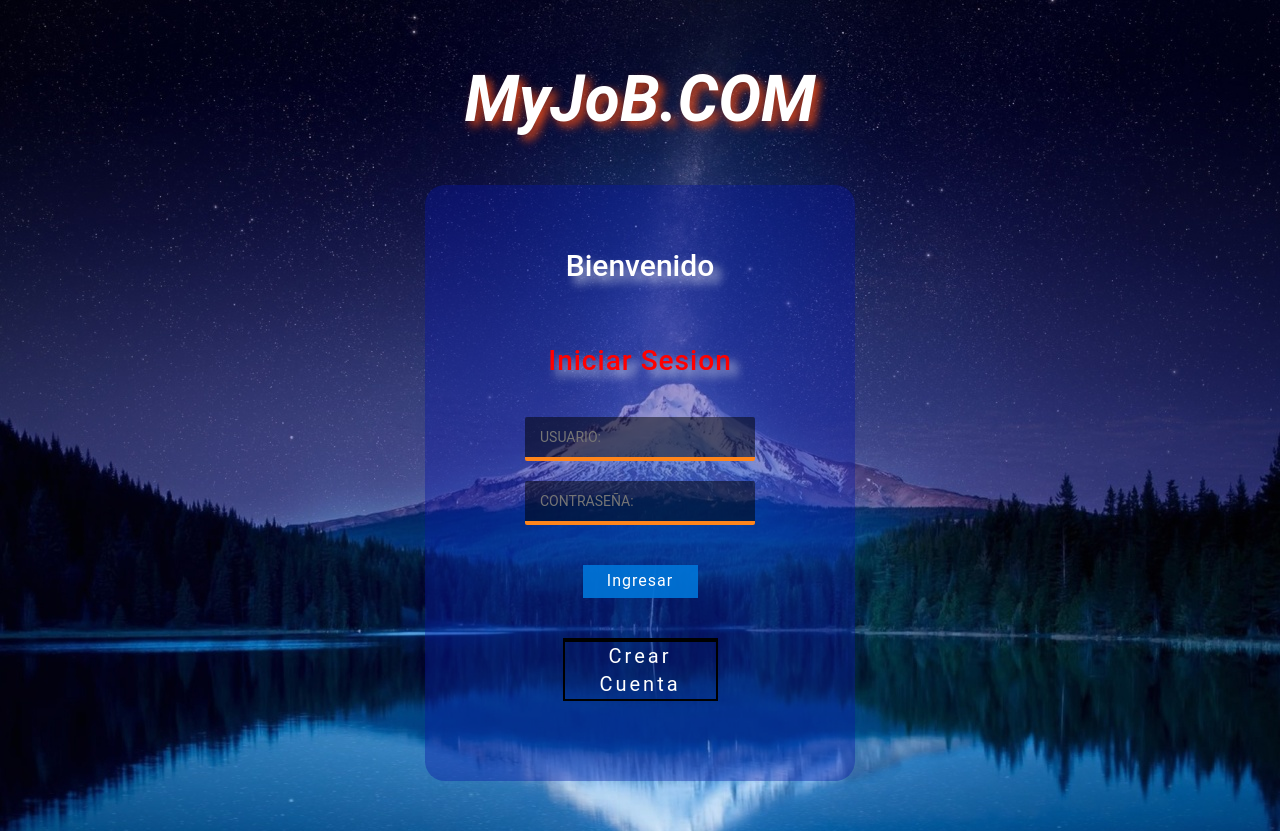
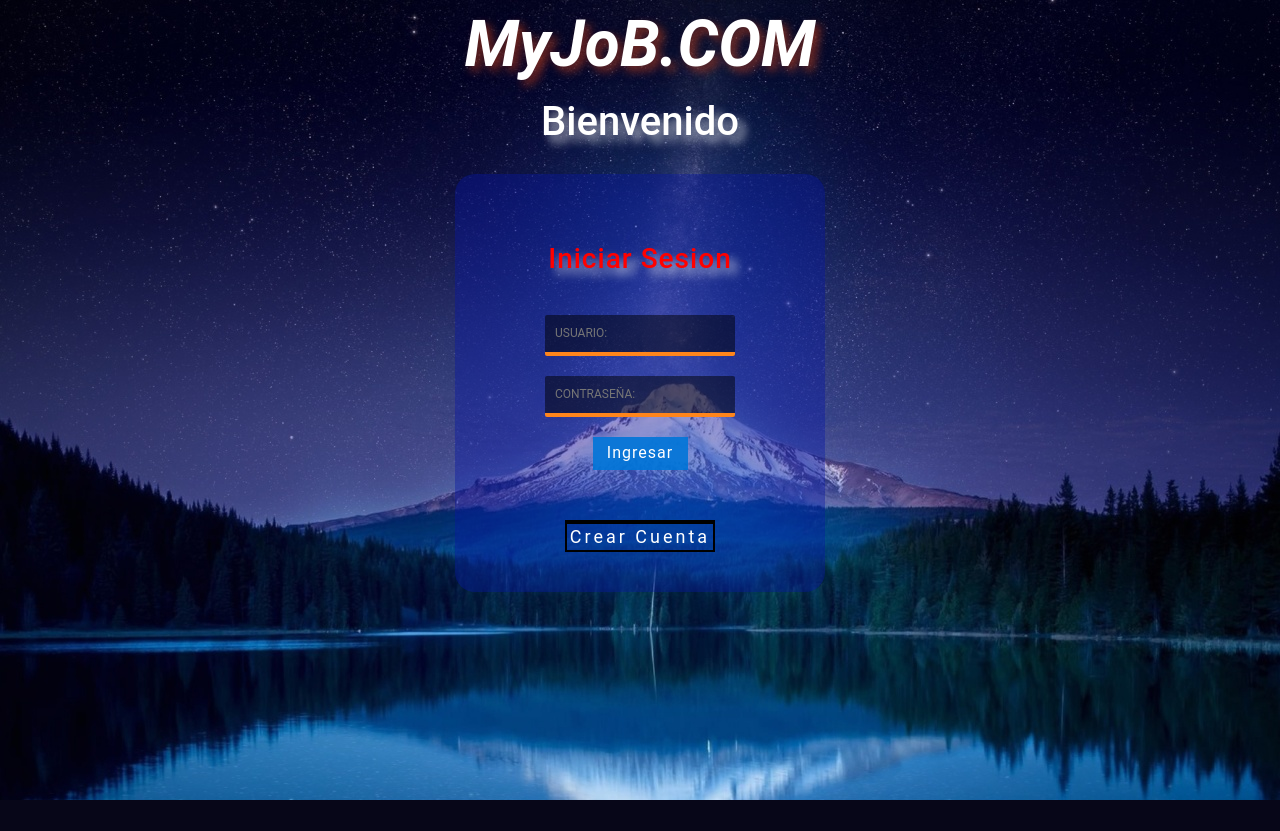
Before and after one commit to tirandoCodigoF/myjob, a PHP site: page / in a window 1280 px wide. After the commit the page ends 800 px from the top, so only its background shows below. Run offline with PHP 8.4, Linux system fonts and the light colour scheme; some libraries are stand-ins or nearby versions.

Commit message:
detalles 3 estilos del modulo 2 categorias

```diff
--- a/modelo/datouser.php
+++ b/modelo/datouser.php
@@ -31,7 +31,7 @@ function validar($usuario,$pass){
 
 	mysqli_select_db($conect,"loginorientado");
 
-	$sql= "SELECT * FROM usuarios WHERE usuario='".$usuarios->usuario."' add password='".MD5($usuarios)->password."'";
+	$sql= "SELECT * FROM usuarios WHERE usuario='".$usuarios->usuario."' add password='".MD5($usuarios->password)."'";
 	$consulta = mysqli_query($conect,$sql);
 	$fila = mysqli_fetch_array($consulta);
 	if ($fila > 0) {
--- a/vista/css/estilos1.css
+++ b/vista/css/estilos1.css
@@ -77,9 +77,9 @@ margin:0.80em;
 h1 {
    color:white ;
     /*color: rgba(2, 12, 0 , 0.);*/
-    margin: 0.70em auto;
+    margin: 0.15em auto;
     text-align: center;
-    text-shadow: 5px 5px 10px rgba(237, 75, 23 , 0.9);
+    text-shadow: 5px 5px 10px rgba(237, 75, 23 , 0.5);
     font-size: 8vh;
 
 }
@@ -94,9 +94,9 @@ h2{
 h3{
 
     color:#fff;
-    margin:0.80em;
+    margin:0.50em;
     text-shadow: 7px 7px 10px rgba(255, 255, 255, 0.7);
-    font-size: 30px;
+    font-size: 40px;
 }
 
 h5{
@@ -113,10 +113,10 @@ h5{
 
     background-color:rgba(9, 23, 165, 0.4);
     /*background-color:rgba(237, 233, 240 ,0.5);*/
-
-    max-width: 430px;
+ max-width: 370px;
+ /*text-align: center;*/
     width: 100%;
-    margin: 50px auto;
+    margin: 30px auto;
     border-radius: 20px;
     color: #fff;
     position: relative;
@@ -126,8 +126,8 @@ h5{
 .contenedor-form .toggle {
     /*color: red;*/
     position: center;
-    width: 50%;
-    font-size: 20px;
+    width: 60%;
+    font-size: 18px;
     text-align: center;
     border-top: 4px solid black;
     border-bottom: 2px solid black;
@@ -175,7 +175,7 @@ h5{
     outline: none;
     display: block;
     width: 100%;
-    padding: 10px 15px;
+    padding: 10px 10px;
     /*margin: 0 0 10px 0;*/
     background: rgba(0,0,0,.5);
     color: #fff;
@@ -184,7 +184,7 @@ h5{
     border-bottom: 4px solid #ff851b;
     box-sizing: border-box;
     font-family: Roboto;
-    font-size: 14px;
+    font-size: 12px;
     font-weight:normal;
     transition: all .5s ease;
 }
@@ -232,7 +232,7 @@ background: #FF851B;
 
 .contenedor-form .formulario {
     display: none;
-    padding: 40px;
+    padding: 30px;
 }
 
 .contenedor-form .formulario:nth-child(2){
--- a/vista/index.php
+++ b/vista/index.php
@@ -13,29 +13,31 @@
 
 	<link rel="stylesheet" href="css/estilos1.css">
 
-<marquee  direction=right>
+<!-- <marquee  direction=right>
 	<a href="index.php"><img class="logo" title="Logo De La Empresa" src="img/logo/LOGO2.jpg"></a>
-	</marquee>
+	</marquee> -->
 	<title>login</title>
 </head>
 <body>
 <h1 align="center" title="Nombre De La Empresa"><b><i>MyJoB.COM</i></b></h1>
-
+<h3 align="center">Bienvenido</h3>
 <div class="contenedor-form" align="center">
 <form action="logueo.php" method="post">
-<h3 aling="center">Bienvenido</h3>
+
+ <div class="mensaje" id="resultado">	</div>
 <div class="formulario" align="center " role="form">
 <h2 aling="center">Iniciar Sesion</h2>
 <br>
 <br>
+
 <input type="text"  name="usuario" id="usuario" title="Ingresa tu Usuario" placeholder="USUARIO:" required /></br>
 <input type="password"   name="pass" id="pass" title="Ingresa tu Contraseña" placeholder="CONTRASEÑA:" required />
-<br><br>
+<br>
 <input type="submit" name="ingresar" id="ingresar" value="Ingresar">
 </form>
 <!-- </form> -->
  </div>
-
+<br>
 <div class="toggle" align="center">
  	<span>Crear Cuenta</span>
  </div>
@@ -46,14 +48,12 @@
  		<br>
  		<input type="password" name="pass1" id="pass1" placeholder="CONTRASEÑA: " title="Ingresa Tu Contraseña" required="">
  		<br>
- 		<br>
+
  		<input type="submit" id="registrar"  value="Registrar" title="Registrar Usuario">
 
  	</form>
  </div>
-<br>
-<br>
-  <div class="mensaje" id="resultado">	</div>
+
 <!-- <div align="center" class="reset-password">
 	<a href="#">Olvide Mi Contraseña</a>
 
```
Also changed, not shown: vista/css/categorias.css (+6 -6 lines).
